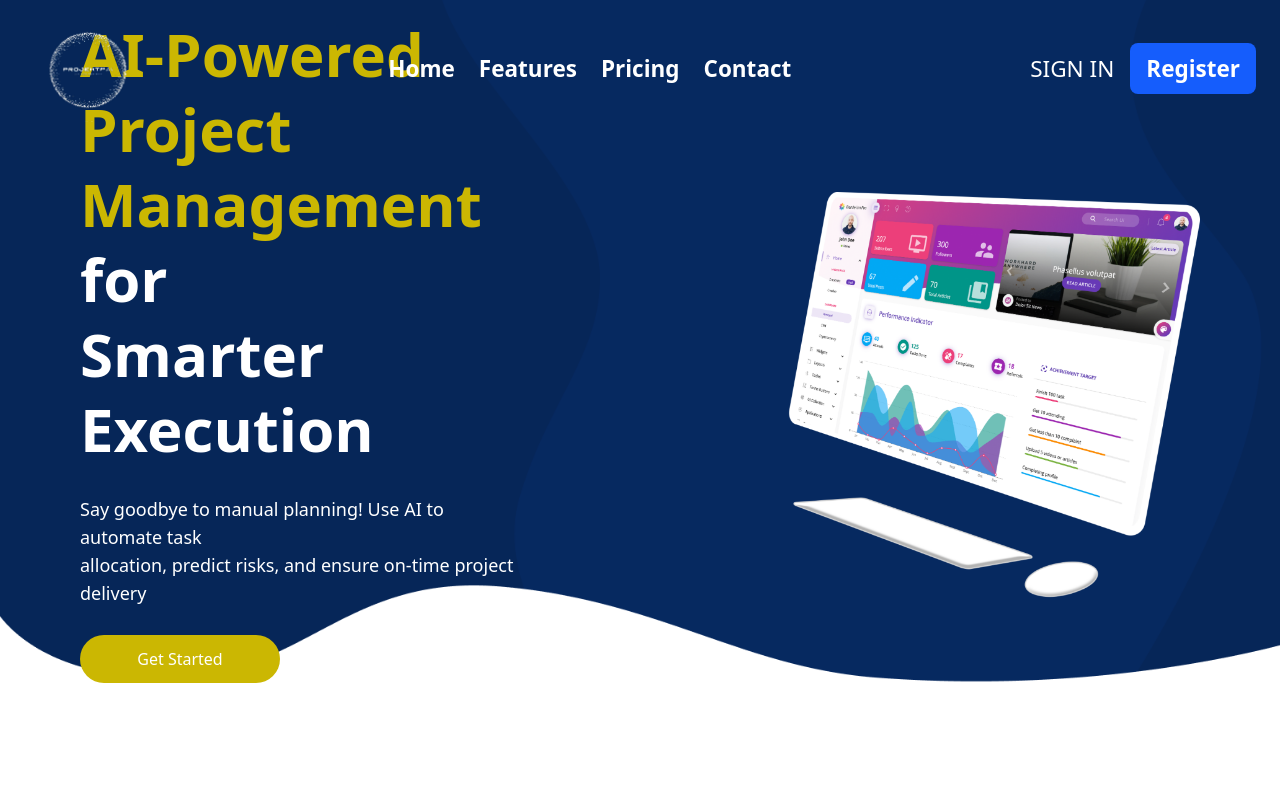
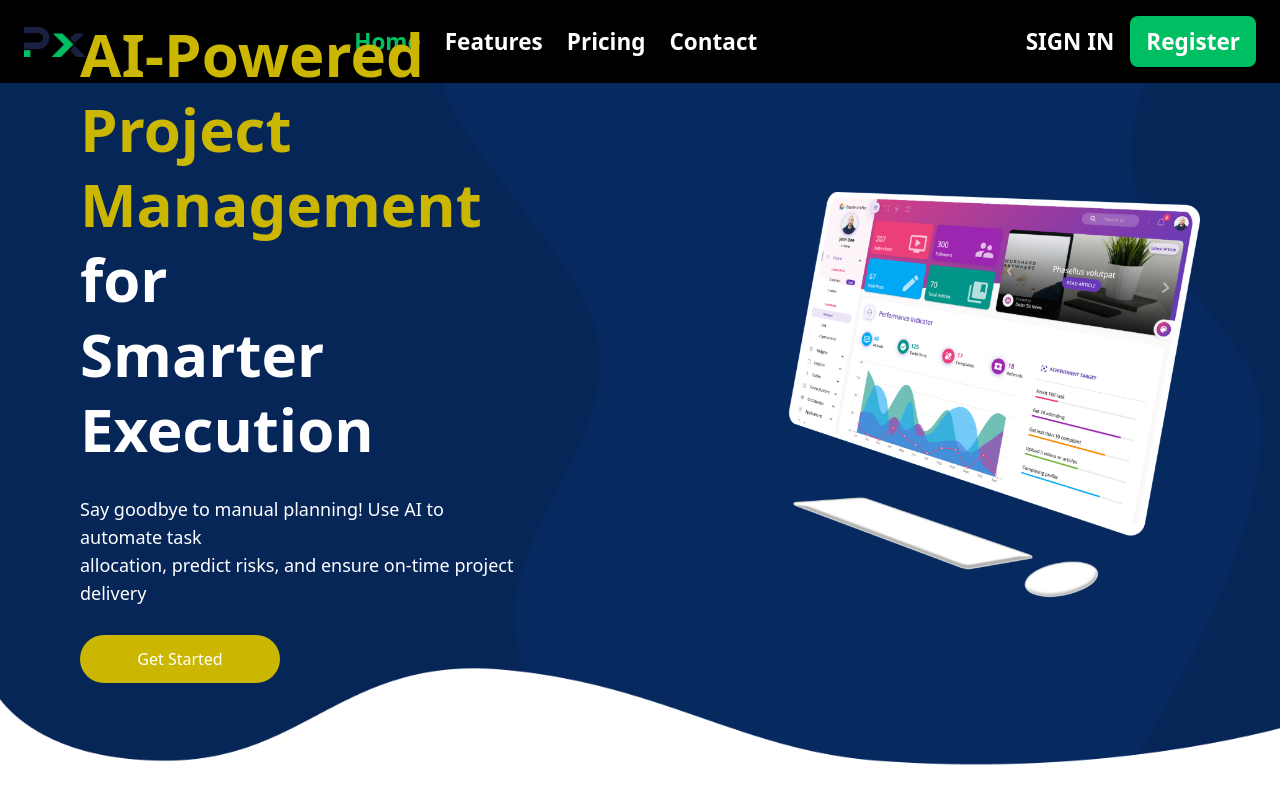
Before and after one commit to MohammedRasif/Sloukile, a React (Vite) app: page / in a window 1280 px wide. Shown: the top 800 px of the page. Built offline with nearby package versions, Linux system fonts and the light colour scheme.

Commit message:
color change navbar

```diff
--- a/src/component/Navbar/Navbar.jsx
+++ b/src/component/Navbar/Navbar.jsx
@@ -1,5 +1,5 @@
 import { NavLink } from "react-router-dom";
-import img from "./image_1__1_-removebg-preview 1.png";
+import img from "../Shared/image_1__1_-removebg-preview 1.png";
 import { useState } from "react";
 
 const Navbar = () => {
@@ -7,20 +7,22 @@ const Navbar = () => {
 
   const toggleMenu = () => {
     setIsOpen(!isOpen);
-    console.log("click buttonb", !isOpen); // Debug state change
   };
 
-  console.log("isOpen state:", isOpen); // Debug render
+  const getNavLinkClass = ({ isActive }) =>
+    isActive
+      ? "text-[#00BF63] transition duration-300 text-lg md:text-[22.5px] font-[600]"
+      : "hover:text-[#00BF63] transition duration-300 text-lg md:text-[22.5px] font-[600]";
 
   return (
-    <div className="absolute top-0 left-0 w-full bg-transparent text-white z-50">
+    <div className="top-0 left-0 w-full bg-black text-white z-50">
       <div className="container mx-auto flex items-center justify-between px-4 sm:px-6 py-4">
         {/* Logo Section */}
         <div>
           <img
             src={img}
             alt="Logo"
-            className="h-[60px] sm:h-[80px] md:h-[105.67px] w-auto"
+            className="h-[60px] sm:h-[80px] md:h-[30px] w-auto"
           />
         </div>
 
@@ -34,42 +36,27 @@ const Navbar = () => {
 
         {/* Navigation Links - Desktop */}
         <nav className="hidden md:flex items-center space-x-6">
-          <NavLink
-            to="/"
-            className="hover:text-[#CBB702] transition duration-300 text-lg md:text-[22.5px] font-[600]"
-          >
+          <NavLink to="/" className={getNavLinkClass}>
             Home
           </NavLink>
-          <NavLink
-            to="/features"
-            className="hover:text-[#CBB702] transition duration-300 text-lg md:text-[22.5px] font-[600]"
-          >
+          <NavLink to="/features" className={getNavLinkClass}>
             Features
           </NavLink>
-          <NavLink
-            to="/pricing"
-            className="hover:text-[#CBB702] transition duration-300 text-lg md:text-[22.5px] font-[600]"
-          >
+          <NavLink to="/pricing" className={getNavLinkClass}>
             Pricing
           </NavLink>
-          <NavLink
-            to="/contact"
-            className="hover:text-[#CBB702] transition duration-300 text-lg md:text-[22.5px] font-[600]"
-          >
+          <NavLink to="/contact" className={getNavLinkClass}>
             Contact
           </NavLink>
         </nav>
 
         {/* Auth Buttons - Desktop */}
         <div className="hidden md:flex items-center space-x-4 text-lg md:text-[22.5px]">
-          <NavLink
-            to="/login"
-            className="hover:text-[#CBB702] transition duration-300"
-          >
+          <NavLink to="/login" className={getNavLinkClass}>
             SIGN IN
           </NavLink>
           <NavLink to="/register">
-         <button className="bg-blue-600 hover:bg-blue-700 px-4 py-2 rounded-lg transition duration-300 font-[600] cursor-pointer">
+            <button className="bg-[#00BF63] hover:bg-green-700 px-4 py-2 rounded-lg transition duration-300 font-[600] cursor-pointer">
               Register
             </button>
           </NavLink>
@@ -77,45 +64,37 @@ const Navbar = () => {
 
         {/* Mobile Menu */}
         {isOpen && (
-          <div className="absolute top-[100px] sm:top-[120px] left-0 w-full bg-blue-900 text-white flex flex-col items-center space-y-4 py-6 md:hidden z-50">
-            <NavLink
-              to="/"
-              className="hover:text-[#CBB702] transition duration-300 text-lg font-[600]"
-              onClick={toggleMenu}
-            >
+          <div className="absolute top-[100px] sm:top-[120px] left-0 w-full bg-[#00BF63] text-white flex flex-col items-center space-y-4 py-6 md:hidden z-50">
+            <NavLink to="/" className={getNavLinkClass} onClick={toggleMenu}>
               Home
             </NavLink>
             <NavLink
               to="/features"
-              className="hover:text-[#CBB702] transition duration-300 text-lg font-[600]"
+              className={getNavLinkClass}
               onClick={toggleMenu}
             >
               Features
             </NavLink>
             <NavLink
               to="/pricing"
-              className="hover:text-[#CBB702] transition duration-300 text-lg font-[600]"
+              className={getNavLinkClass}
               onClick={toggleMenu}
             >
               Pricing
             </NavLink>
             <NavLink
               to="/contact"
-              className="hover:text-[#CBB702] transition duration-300 text-lg font-[600]"
+              className={getNavLinkClass}
               onClick={toggleMenu}
             >
               Contact
             </NavLink>
-            <NavLink
-              to="/login"
-              className="hover:text-[#CBB702] transition duration-300 text-lg"
-              onClick={toggleMenu}
-            >
+            <NavLink to="/login" className={getNavLinkClass} onClick={toggleMenu}>
               SIGN IN
             </NavLink>
             <NavLink to="/register">
               <button
-              className="bg-blue-600 hover:bg-blue-700 px-4 py-2 rounded-lg transition duration-300 text-lg font-[600] cursor-pointer"
+                className="bg-[#00BF63] hover:bg-green-700 px-4 py-2 rounded-lg transition duration-300 text-lg font-[600] cursor-pointer"
                 onClick={toggleMenu}
               >
                 Register
```
Also changed, not shown: src/component/Shared/image_1__1_-removebg-preview 1.png, 1 other file (tests, documents, lock files or other folders). Lines whose indentation alone changed are shown as unchanged.
